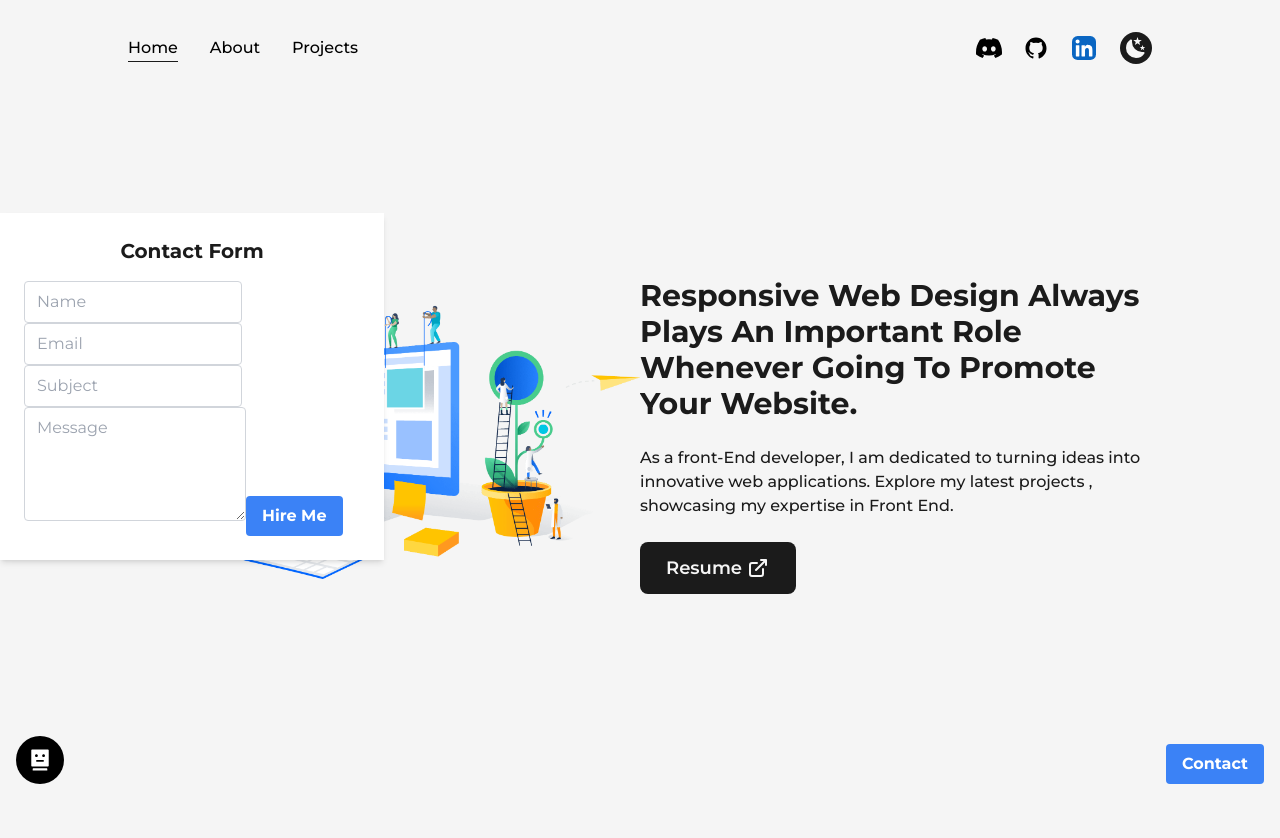
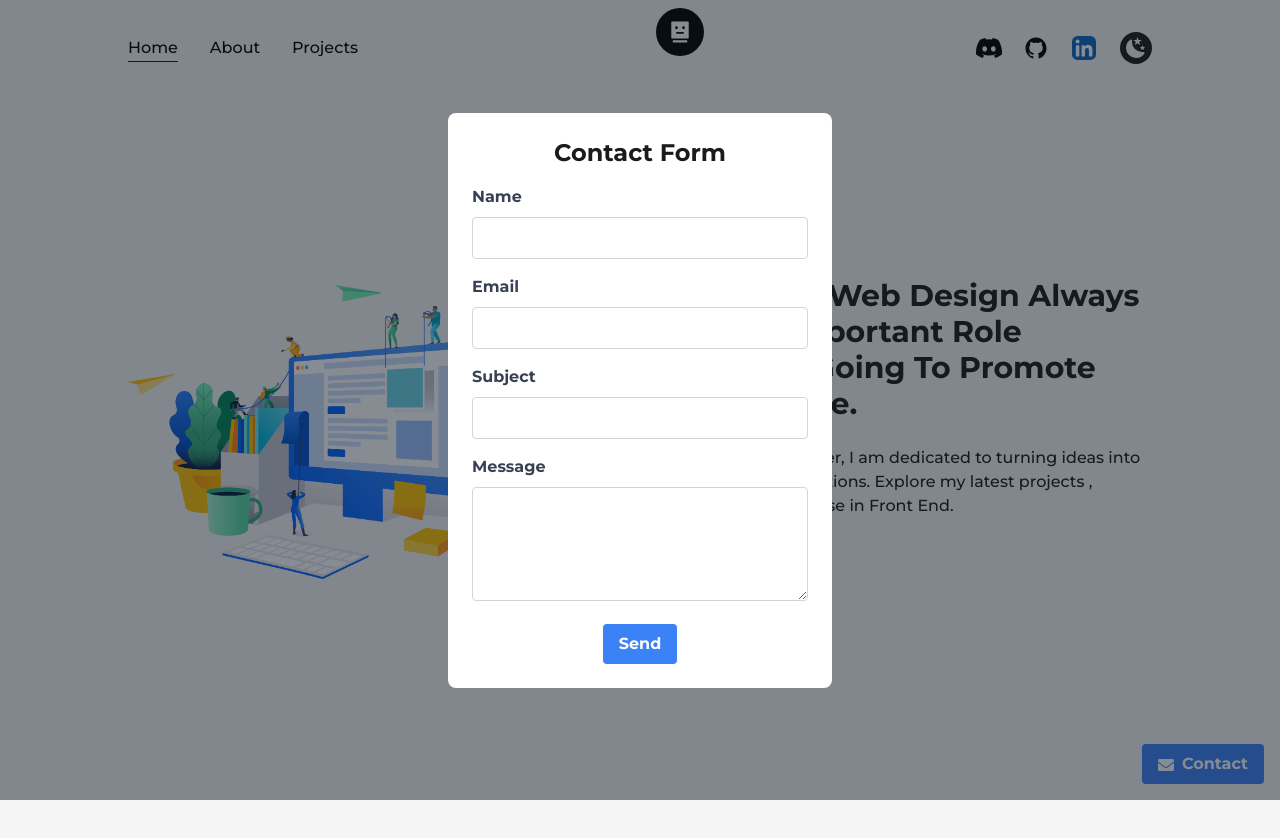
Before and after one commit to kpspavan/PavanFE, a Next.js app: page / in a window 1280 px wide. Both pictures are taken after a click on the button "Contact". Shown: the top 838 px of the page. Built offline with nearby package versions, Linux system fonts and the light colour scheme.

Commit message:
migration to tainwind css

```diff
--- a/src/components/ChatBot.js
+++ b/src/components/ChatBot.js
@@ -1,4 +1,4 @@
-import React, { useState,useRef , useEffect } from "react";
+import React, { useState, useRef, useEffect } from "react";
 import { useRouter } from "next/router";
 import { AiFillRobot } from "react-icons/ai";
 import Link from "next/link";
@@ -12,7 +12,6 @@ const ChatBot = ({ onExperienceClick }) => {
 
   const router = useRouter();
   const chatRef = useRef(null); // Reference to the chat window
-
 
   const handleOpen = () => {
     setOpen(true);
@@ -116,13 +115,13 @@ const ChatBot = ({ onExperienceClick }) => {
     };
   }, []);
 
-
   return (
     <>
-      <div className="fixed left-4 bottom-4 flex items-center justify-center overflow-hidden md:right-8 md:top-0 md:bottom-auto md:h-96 md:rounded-xl md:shadow-2xl">
+
+      <div className="fixed left-4  flex items-center justify-center overflow-hidden md:right-8 md:top-0 md:bottom-auto md:h-96 md:rounded-xl md:shadow-2xl">
         {open && (
           <div
-            className="fixed top-0 left-0 right-0 bottom-0 flex items-center justify-center bg-black bg-opacity-50"
+            className="fixed top-0 left-0 right-0 bottom-4 h-screen flex items-center justify-center bg-black bg-opacity-50"
             ref={chatRef}
           >
             <div className="bg-white rounded-lg p-8">
@@ -137,7 +136,9 @@ const ChatBot = ({ onExperienceClick }) => {
                   </button>
                 </Link>
               )}
-              <div className="flex justify-center mt-4"> {/* Updated to center the buttons */}
+              <div className="flex justify-center mt-4">
+                {" "}
+                {/* Updated to center the buttons */}
                 <button
                   onClick={handleRoleClick}
                   className="bg-blue-500 hover:bg-blue-700 text-white font-bold py-2 px-4 rounded mr-2"
--- a/src/components/ContactForm.js
+++ b/src/components/ContactForm.js
@@ -1,5 +1,6 @@
 import React, { useState, useEffect, useRef } from "react";
 import { motion, AnimatePresence } from "framer-motion";
+import { FaEnvelope } from "react-icons/fa";
 import axios from "axios";
 
 const ContactForm = () => {
@@ -9,6 +10,10 @@ const ContactForm = () => {
   const [email, setEmail] = useState("");
   const [subject, setSubject] = useState("");
   const [message, setMessage] = useState("");
+  const [nameError, setNameError] = useState("");
+  const [emailError, setEmailError] = useState("");
+  const [subjectError, setSubjectError] = useState("");
+  const [messageError, setMessageError] = useState("");
   const [isSending, setIsSending] = useState(false);
   const [isSent, setIsSent] = useState(false);
   const [error, setError] = useState(null);
@@ -21,10 +26,18 @@ const ContactForm = () => {
       }
     };
 
+    const handleEscapeKey = (event) => {
+      if (event.keyCode === 27) {
+        setIsFormVisible(false);
+      }
+    };
+
     document.addEventListener("mousedown", handleClickOutside);
+    document.addEventListener("keydown", handleEscapeKey);
 
     return () => {
       document.removeEventListener("mousedown", handleClickOutside);
+      document.removeEventListener("keydown", handleEscapeKey);
     };
   }, []);
 
@@ -36,7 +49,11 @@ const ContactForm = () => {
         setEmail("");
         setSubject("");
         setMessage("");
-      }, 5000);
+        setNameError("");
+        setEmailError("");
+        setSubjectError("");
+        setMessageError("");
+      }, 2000);
       setIsFormVisible(false);
 
       return () => {
@@ -47,6 +64,10 @@ const ContactForm = () => {
 
   const handleSubmit = async (e) => {
     e.preventDefault();
+
+    if (!validateForm()) {
+      return;
+    }
 
     setIsSending(true);
     setError(null);
@@ -60,6 +81,48 @@ const ContactForm = () => {
     } finally {
       setIsSending(false);
     }
+  };
+
+  const validateForm = () => {
+    let isValid = true;
+
+    if (name.trim() === "") {
+      setNameError("Name is required");
+      isValid = false;
+    } else {
+      setNameError("");
+    }
+
+    if (email.trim() === "") {
+      setEmailError("Email is required");
+      isValid = false;
+    } else if (!isValidEmail(email)) {
+      setEmailError("Invalid email address");
+      isValid = false;
+    } else {
+      setEmailError("");
+    }
+
+    if (subject.trim() === "") {
+      setSubjectError("Subject is required");
+      isValid = false;
+    } else {
+      setSubjectError("");
+    }
+
+    if (message.trim() === "") {
+      setMessageError("Message is required");
+      isValid = false;
+    } else {
+      setMessageError("");
+    }
+
+    return isValid;
+  };
+
+  const isValidEmail = (email) => {
+    // Email validation logic (you can use a library or regex for more accurate validation)
+    return /^[^\s@]+@[^\s@]+\.[^\s@]+$/.test(email);
   };
 
   const toggleFormVisibility = () => {
@@ -80,6 +143,7 @@ const ContactForm = () => {
               className="bg-blue-500 hover:bg-blue-700 text-white font-bold py-2 px-4 rounded"
               onClick={toggleFormVisibility}
             >
+              <FaEnvelope className="mr-2 inline-block" />
               Contact
             </button>
           </motion.div>
@@ -87,79 +151,148 @@ const ContactForm = () => {
           <AnimatePresence>
             {isFormVisible && (
               <motion.div
-                initial={{ opacity: 0, y: 20 }}
-                animate={{ opacity: 1, y: 0 }}
-                transition={{ duration: 0.3 }}
-                exit={{ opacity: 0, y: 20 }}
-                className="fixed bottom-60 right-15 z-50 bg-white shadow-md p-6 flex flex-col gap-4 w-96"
-                ref={formRef}
+                initial={{ opacity: 0, scale: 0.8 }}
+                animate={{ opacity: 1, scale: 1 }}
+                exit={{ opacity: 0, scale: 0.8 }}
+                className="fixed inset-0 flex items-center justify-center z-50 bg-gray-900 bg-opacity-50"
               >
-                <h3 className="text-xl font-bold text-center">Contact Form</h3>
+                <div className="bg-white rounded-lg p-6 w-96" ref={formRef}>
+                  <h3 className="text-2xl font-bold text-center mb-4">
+                    Contact Form
+                  </h3>
 
                   <form onSubmit={handleSubmit}>
+                    <div className="mb-4">
+                      <label
+                        htmlFor="name"
+                        className="block text-gray-700 font-bold mb-2"
+                      >
+                        Name
+                      </label>
                       <input
                         type="text"
-                    placeholder="Name"
+                        id="name"
                         value={name}
                         onChange={(e) => setName(e.target.value)}
-                    required
-                    className="border border-gray-300 rounded px-3 py-2"
+                        onBlur={() =>
+                          setNameError(name.trim() === "" ? "Name is required" : "")
+                        }
+                        className={`border ${
+                          nameError ? "border-red-500" : "border-gray-300"
+                        } rounded px-3 py-2 w-full`}
                       />
+                      {nameError && (
+                        <p className="text-red-500 mt-1">{nameError}</p>
+                      )}
+                    </div>
+
+                    <div className="mb-4">
+                      <label
+                        htmlFor="email"
+                        className="block text-gray-700 font-bold mb-2"
+                      >
+                        Email
+                      </label>
                       <input
-                    type="email"
-                    placeholder="Email"
+                        type="text"
+                        id="email"
                         value={email}
                         onChange={(e) => setEmail(e.target.value)}
-                    required
-                    className="border border-gray-300 rounded px-3 py-2"
+                        onBlur={() =>
+                          setEmailError(email.trim() === "" ? "Email is required" : "")
+                        }
+                        className={`border ${
+                          emailError ? "border-red-500" : "border-gray-300"
+                        } rounded px-3 py-2 w-full`}
                       />
+                      {emailError && (
+                        <p className="text-red-500 mt-1">{emailError}</p>
+                      )}
+                    </div>
+
+                    <div className="mb-4">
+                      <label
+                        htmlFor="subject"
+                        className="block text-gray-700 font-bold mb-2"
+                      >
+                        Subject
+                      </label>
                       <input
                         type="text"
-                    placeholder="Subject"
+                        id="subject"
                         value={subject}
                         onChange={(e) => setSubject(e.target.value)}
-                    required
-                    className="border border-gray-300 rounded px-3 py-2"
+                        onBlur={() =>
+                          setSubjectError(subject.trim() === "" ? "Subject is required" : "")
+                        }
+                        className={`border ${
+                          subjectError ? "border-red-500" : "border-gray-300"
+                        } rounded px-3 py-2 w-full`}
                       />
+                      {subjectError && (
+                        <p className="text-red-500 mt-1">{subjectError}</p>
+                      )}
+                    </div>
+
+                    <div className="mb-4">
+                      <label
+                        htmlFor="message"
+                        className="block text-gray-700 font-bold mb-2"
+                      >
+                        Message
+                      </label>
                       <textarea
-                    placeholder="Message"
+                        id="message"
                         value={message}
                         onChange={(e) => setMessage(e.target.value)}
-                    required
+                        onBlur={() =>
+                          setMessageError(message.trim() === "" ? "Message is required" : "")
+                        }
+                        className={`border ${
+                          messageError ? "border-red-500" : "border-gray-300"
+                        } rounded px-3 py-2 w-full`}
                         rows={4}
-                    className="border border-gray-300 rounded px-3 py-2"
-                  ></textarea>
+                      />
+                      {messageError && (
+                        <p className="text-red-500 mt-1">{messageError}</p>
+                      )}
+                    </div>
+
+                    <div className="text-center">
                       <button
                         type="submit"
                         className="bg-blue-500 hover:bg-blue-700 text-white font-bold py-2 px-4 rounded"
                         disabled={isSending}
                       >
-                    {isSending ? "Sending..." : "Hire Me"}
+                        {isSending ? "Sending..." : "Send"}
                       </button>
+                    </div>
+
                     {error && (
-                    <p className="text-red-500 text-center">{error}</p>
+                      <p className="text-red-500 text-center mt-2">{error}</p>
                     )}
                   </form>
+                </div>
               </motion.div>
             )}
           </AnimatePresence>
         </>
       )}
+
       {isSent && (
-        <>
         <motion.div
-            initial={{ opacity: 0, y: 20 }}
-            animate={{ opacity: 1, y: 0 }}
-            transition={{ duration: 0.3 }}
-            exit={{ opacity: 0, y: 20 }}
-            className="fixed bottom-60 right-15 z-50 bg-white shadow-md p-6 flex flex-col gap-4 w-96"
-            ref={formRef}
+          initial={{ opacity: 0, scale: 0.8 }}
+          animate={{ opacity: 1, scale: 1 }}
+          exit={{ opacity: 0, scale: 0.8 }}
+          className="fixed inset-0 flex items-center justify-center z-50 bg-gray-900 bg-opacity-50"
         >
-            <h3 className="text-xl font-bold text-center">
-              Email sent successfully
+          <div className="bg-white rounded-lg p-6">
+            <h3 className="text-2xl font-bold text-center mb-4">
+              Message Sent!
             </h3>
+            <p className="text-center">Thank you for contacting me.</p>
+          </div>
         </motion.div>
-        </>
       )}
     </>
   );
--- a/src/components/NavBar.js
+++ b/src/components/NavBar.js
@@ -178,16 +178,16 @@ const Navbar = () => {
           </nav>
           <nav className="flex items-center justify-center flex-wrap mt-2">
             <motion.a
-              href="https://www.twitter.com"
+              href="https://discord.com/channels/@me/758994210941698059"
               target={"_blank"}
               whileHover={{ y: -3 }}
               whileTap={{ scale: 0.9 }}
               className="w-6 mr-3 sm:mx-1"
             >
-              <TwitterIcon />
+              <DiscordIcon />
             </motion.a>
             <motion.a
-              href="https://www.github.com"
+              href="https://github.com/kpspavan"
               target={"_blank"}
               whileHover={{ y: -3 }}
               whileTap={{ scale: 0.9 }}
@@ -196,7 +196,7 @@ const Navbar = () => {
               <GithubIcon />
             </motion.a>
             <motion.a
-              href="https://www.linkedin.com"
+              href="https://www.linkedin.com/in/kpspavan"
               target={"_blank"}
               whileHover={{ y: -3 }}
               whileTap={{ scale: 0.9 }}
@@ -204,24 +204,8 @@ const Navbar = () => {
             >
               <LinkedInIcon />
             </motion.a>
-            <motion.a
-              href="https://www.pinterest.com"
-              target={"_blank"}
-              whileHover={{ y: -3 }}
-              whileTap={{ scale: 0.9 }}
-              className="w-6 mx-3 bg-light rounded-full sm:mx-1"
-            >
-              <PinterestIcon />
-            </motion.a>
-            <motion.a
-              href="https://www.dribbble.com"
-              target={"_blank"}
-              whileHover={{ y: -3 }}
-              whileTap={{ scale: 0.9 }}
-              className="w-6 ml-3 sm:mx-1"
-            >
-              <DribbbleIcon />
-            </motion.a>
+
+
 
             <button
               onClick={() => setMode(mode === "light" ? "dark" : "light")}
@@ -238,7 +222,9 @@ const Navbar = () => {
           </nav>
         </motion.div>
       ) : null}
-        <Chatbot />
+      <div className="absolute  left-[50%] top-2 translate-x-[-50%]  lg:right-8 lg:top-0 lg:bottom-auto lg:hidden md:hidden sm:hidden  lg:absolute  lg:left-[94%]   ">
+      <Chatbot />
+      </div>
     </header>
   );
 };
```
Lines whose indentation alone changed are shown as unchanged.
